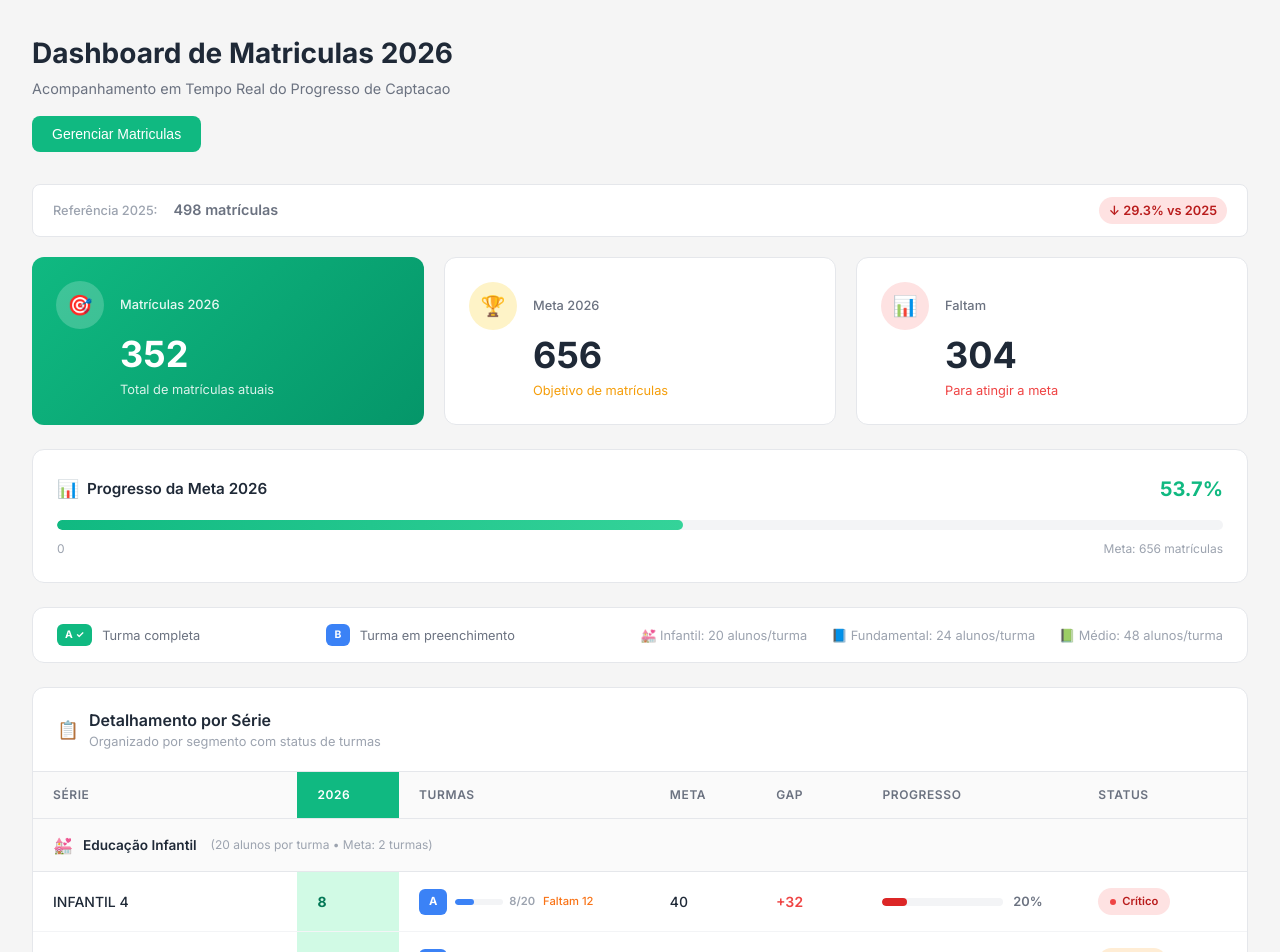
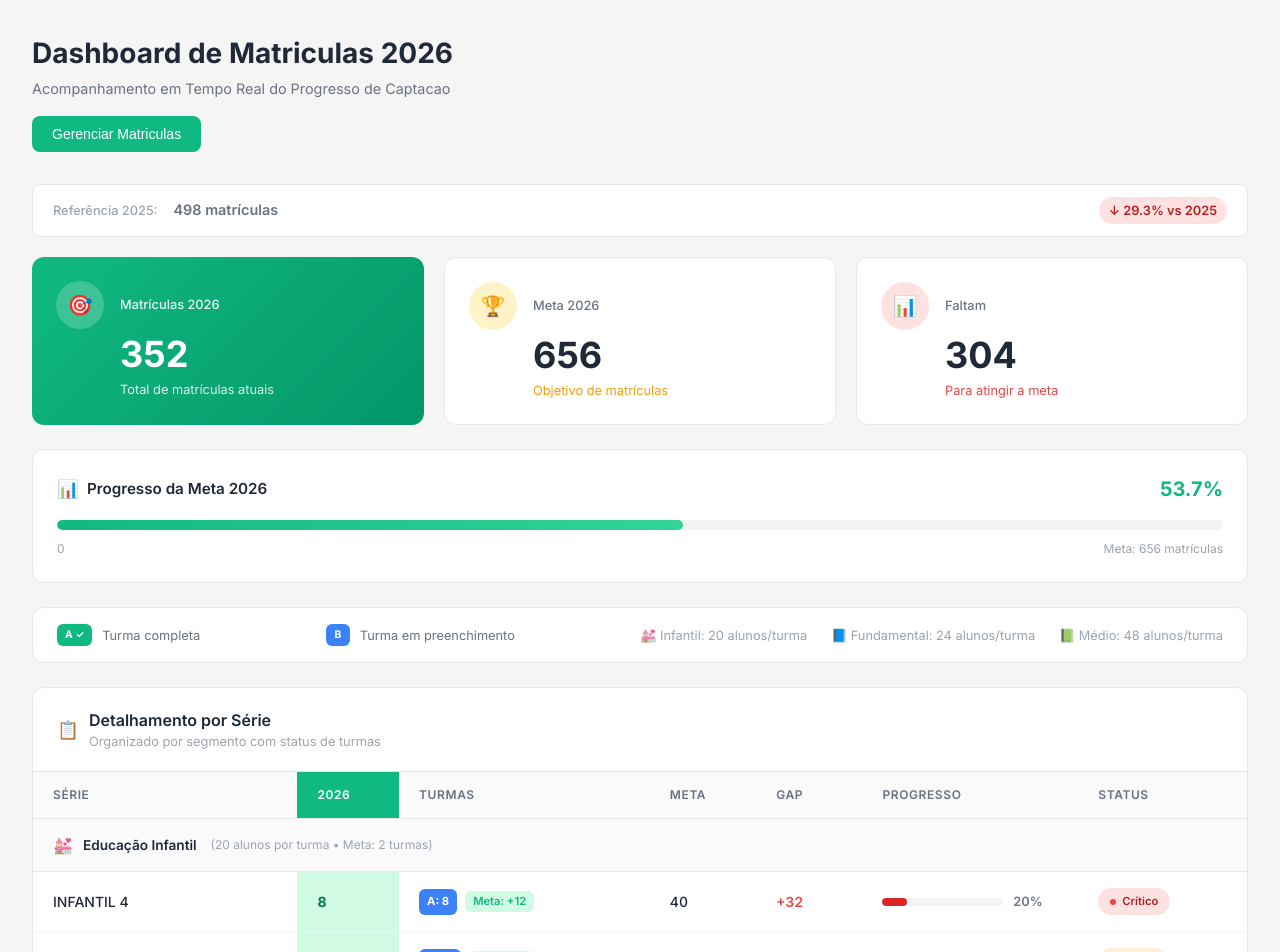
Before and after one commit to felipeelv/matriculas-dashboard, a React (Vite) app: page / in a window 1280 px wide. Shown: the top 952 px of the page. Built offline with nearby package versions, Linux system fonts and the light colour scheme.

Commit message:
Update turma display to show students per turma and meta for current
- Show completed turmas with student count (e.g., "A: 24 ✓")
- Show current turma with count and meta to complete (e.g., "B: 6 Meta: +18")
- Cleaner display without progress bars
- Added turma-meta CSS style

```diff
--- a/src/components/Dashboard.jsx
+++ b/src/components/Dashboard.jsx
@@ -116,36 +116,25 @@ function Dashboard({ dados, total2025, total2026, meta, gap, percentualMeta }) {
 
     return (
       <div className="turma-info">
-        {/* Turmas completas */}
+        {/* Turmas completas - mostra quantidade de alunos */}
         {turmasCompletasArray.length > 0 && (
           <div className="turmas-completas">
             {turmasCompletasArray.map(letra => (
               <span key={letra} className="turma-badge complete">
-                {letra} <span className="turma-check">✓</span>
+                {letra}: {alunosPorTurma} <span className="turma-check">✓</span>
               </span>
             ))}
           </div>
         )}
 
-        {/* Turma atual em preenchimento */}
+        {/* Turma atual em preenchimento - mostra meta para completar */}
         {turmaInfo.alunosTurmaAtual > 0 && (
           <div className="turma-atual">
             <span className="turma-badge current">
-              {turmaInfo.turmaAtual}
+              {turmaInfo.turmaAtual}: {turmaInfo.alunosTurmaAtual}
             </span>
-            <div className="turma-progress">
-              <div className="turma-progress-bar">
-                <div
-                  className="turma-progress-fill"
-                  style={{ width: `${(turmaInfo.alunosTurmaAtual / alunosPorTurma) * 100}%` }}
-                ></div>
-              </div>
-              <span className="turma-progress-text">
-                {turmaInfo.alunosTurmaAtual}/{alunosPorTurma}
-              </span>
-            </div>
-            <span className="turma-faltam">
-              Faltam {turmaInfo.faltamParaCompletar}
+            <span className="turma-meta">
+              Meta: +{turmaInfo.faltamParaCompletar}
             </span>
           </div>
         )}
@@ -153,8 +142,8 @@ function Dashboard({ dados, total2025, total2026, meta, gap, percentualMeta }) {
         {/* Se nao tem alunos */}
         {item.total_2026 === 0 && (
           <div className="turma-atual">
-            <span className="turma-badge empty">A</span>
-            <span className="turma-faltam">Aguardando</span>
+            <span className="turma-badge empty">A: 0</span>
+            <span className="turma-meta">Meta: +{alunosPorTurma}</span>
           </div>
         )}
       </div>
--- a/src/styles/App.css
+++ b/src/styles/App.css
@@ -756,6 +756,23 @@ body {
   white-space: nowrap;
 }
 
+.turma-meta {
+  font-size: 0.7rem;
+  color: var(--color-primary);
+  font-weight: 600;
+  white-space: nowrap;
+  background: var(--color-primary-light);
+  padding: 2px 8px;
+  border-radius: var(--radius-sm);
+}
+
+.turma-atual {
+  display: flex;
+  align-items: center;
+  gap: 8px;
+  flex-wrap: wrap;
+}
+
 .turma-summary {
   font-size: 0.75rem;
   font-weight: 500;
```
